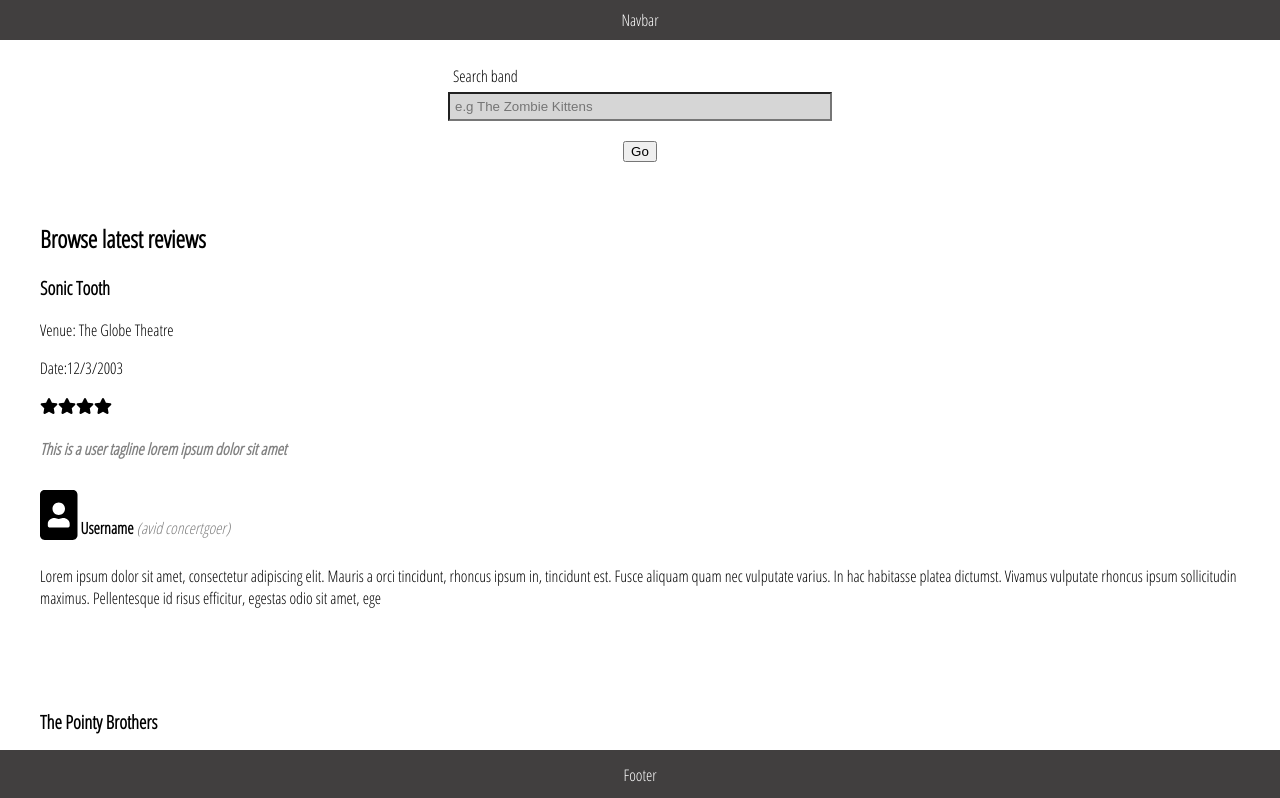
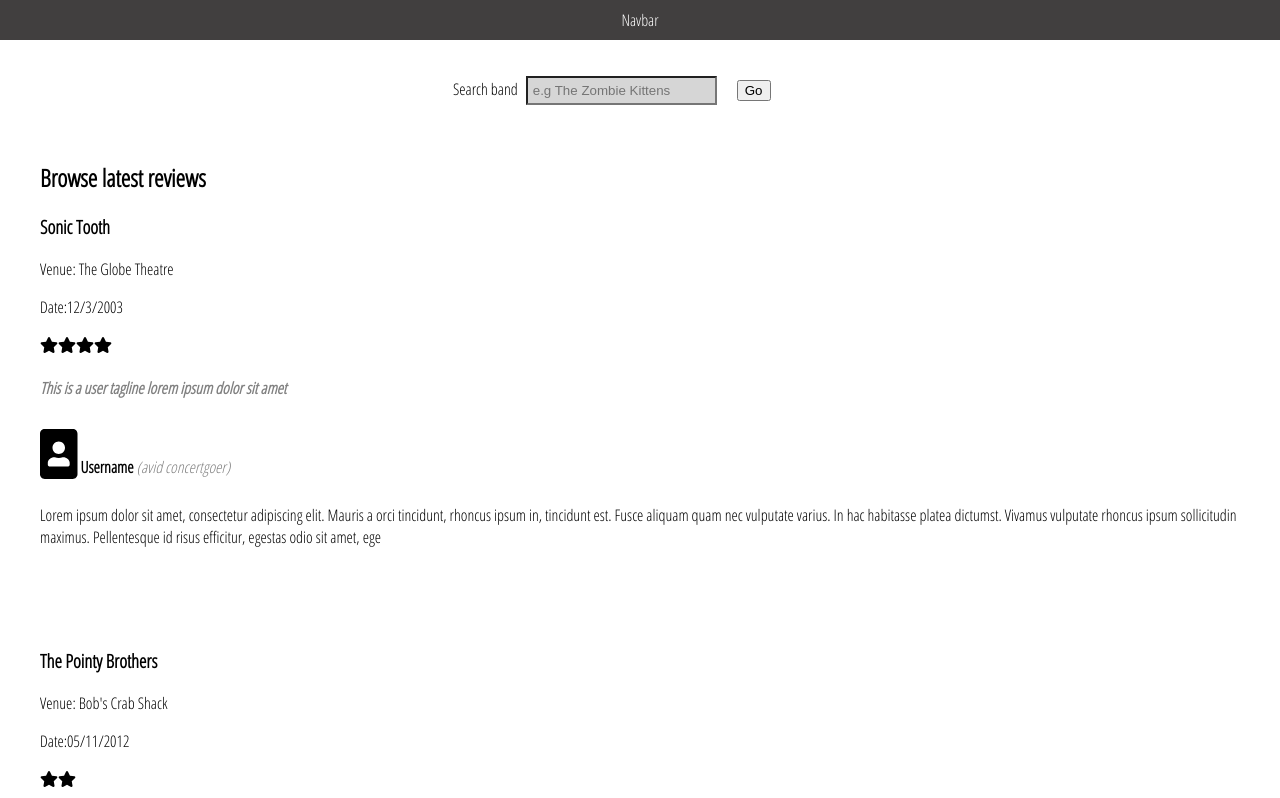
Before and after one commit to BC1985/livemodo, a React (Create React App) app: page /browse in a window 1280 px wide. Shown: the top 798 px of the page. Built offline with nearby package versions, Linux system fonts and the light colour scheme.

Commit message:
Add padding section to push footer to bottom

```diff
--- a/src/BrowseReviewsPage.js
+++ b/src/BrowseReviewsPage.js
@@ -11,9 +11,11 @@ function BrowseReviewsPage() {
     <>
       <div className="band-search">
         <form>
-          <label>Search band </label>
-          <input type="text" placeholder="e.g The Zombie Kittens" />
-          <button type="submit">Go</button>
+          <div>
+            <label>Search band </label>
+            <input type="text" placeholder="e.g The Zombie Kittens" />
+            <button type="submit">Go</button>
+          </div>
         </form>
       </div>
       <div className="browse-reviews-container">
@@ -97,6 +99,7 @@ function BrowseReviewsPage() {
             </div>
           </div>
         </div>
+        <div className="push" />
       </div>
     </>
   );
--- a/src/Footer.js
+++ b/src/Footer.js
@@ -2,8 +2,8 @@ import React from "react";
 
 export default function Footer() {
   return (
-    <div className="footer">
-      <footer>Footer</footer>
+    <div>
+      <footer className="footer">Footer</footer>
     </div>
   );
 }
```
